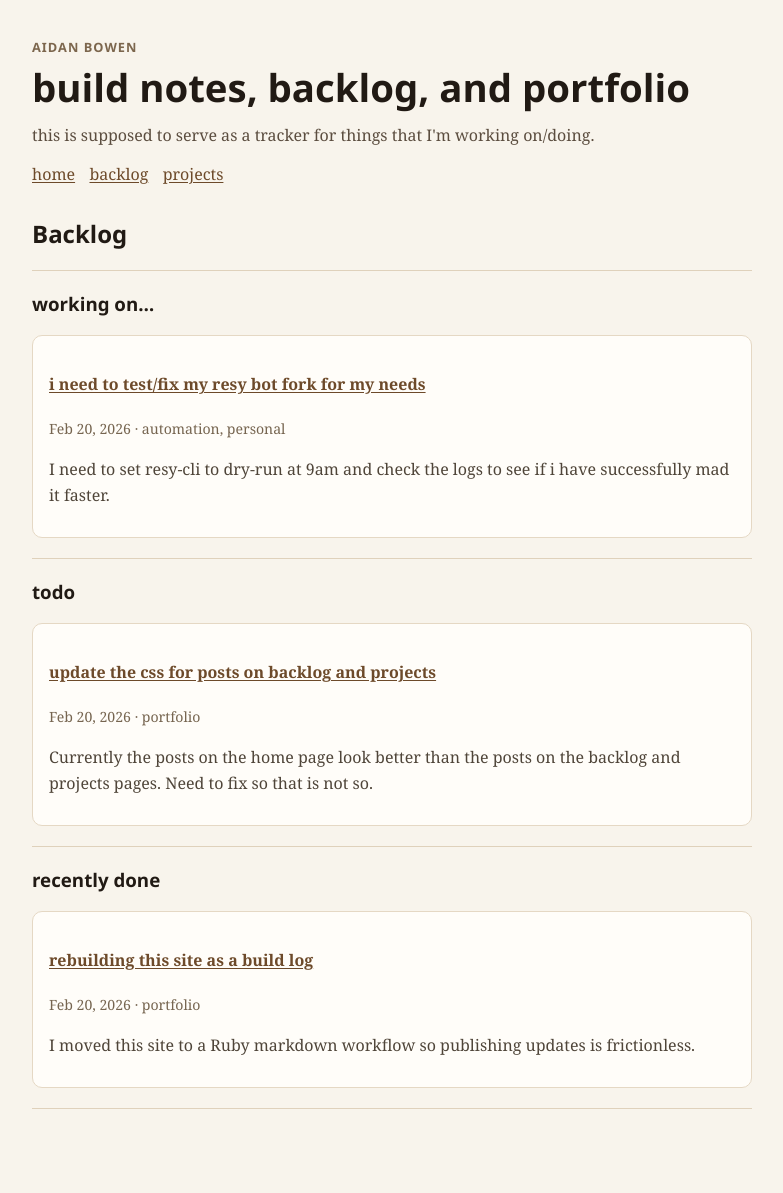
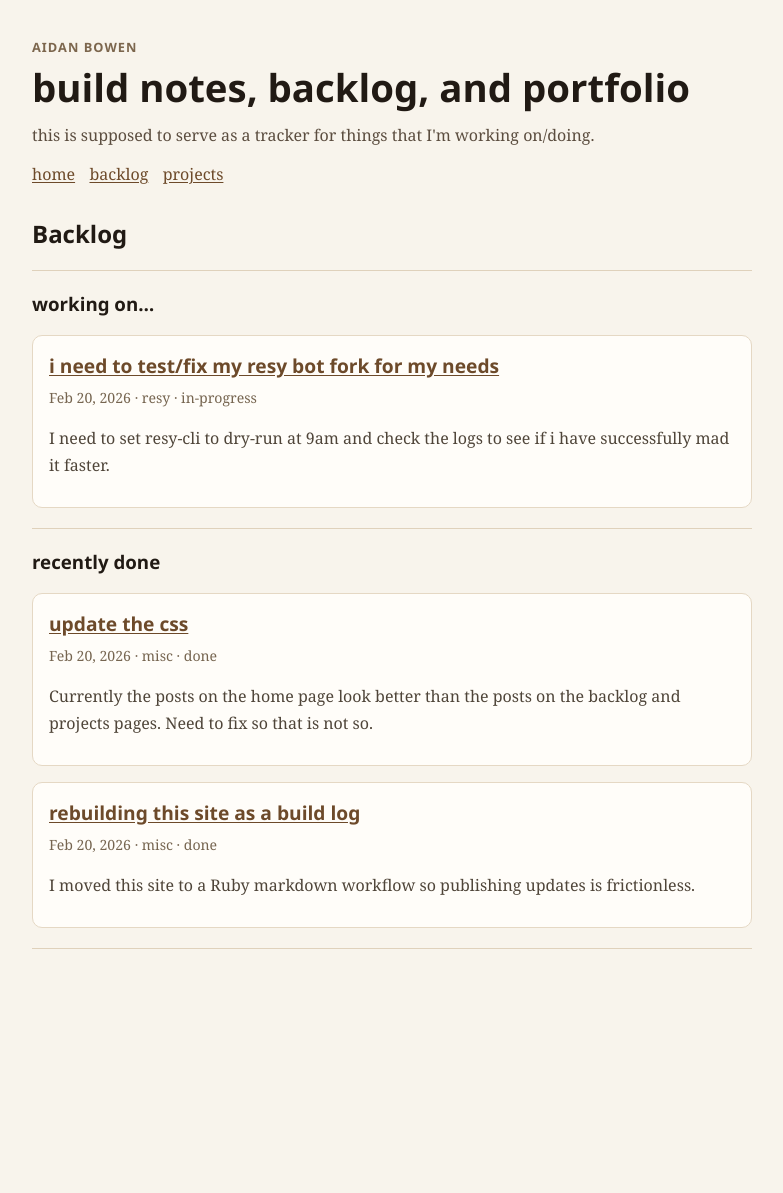
Before and after one commit to bowenaidan/bowenaidan.github.io, a Jekyll site: the page built from backlog.md, in a window 1280 px wide. Shown: the whole page, without its empty margins (248-1031 px from the left). Built offline with Jekyll 4.4.1, drawn with Linux system fonts in a browser that asks for light colours; after the commit the page ends 1033 px from its top, so only the background shows below that.

Commit message:
fix(articles): replace tags with project and backlog

```diff
--- a/_posts/2026-02-20-edit-md-css.md
+++ b/_posts/2026-02-20-edit-md-css.md
@@ -1,8 +1,8 @@
 ---
 layout: default
-title: update the css for posts on backlog and projects
+title: update the css
 project: misc
-backlog: todo
+backlog: done
 tags: [portfolio]
 ---
 
--- a/backlog.md
+++ b/backlog.md
@@ -13,8 +13,8 @@ permalink: /backlog/
 ### working on...
 {% for post in in_progress_posts %}
 <article>
-  <h4><a href="{{ post.url | relative_url }}">{{ post.title }}</a></h4>
-  <p class="post-meta">{{ post.date | date: "%b %-d, %Y" }}{% if post.tags %} · {{ post.tags | join: ", " }}{% endif %}</p>
+  <h2><a href="{{ post.url | relative_url }}">{{ post.title }}</a></h2>
+  <p class="post-meta">{{ post.date | date: "%b %-d, %Y" }}{% if post.project %} · {{ post.project | join: ", " }}{% endif %}{% if post.backlog %} · {{ post.backlog | join: ", " }}{% endif %}</p>
   <p>{{ post.excerpt | strip_html | truncate: 180 }}</p>
 </article>
 {% endfor %}
@@ -27,8 +27,8 @@ permalink: /backlog/
 ### todo
 {% for post in todo_posts %}
 <article>
-  <h4><a href="{{ post.url | relative_url }}">{{ post.title }}</a></h4>
-  <p class="post-meta">{{ post.date | date: "%b %-d, %Y" }}{% if post.tags %} · {{ post.tags | join: ", " }}{% endif %}</p>
+  <h2><a href="{{ post.url | relative_url }}">{{ post.title }}</a></h2>
+  <p class="post-meta">{{ post.date | date: "%b %-d, %Y" }}{% if post.project %} · {{ post.project | join: ", " }}{% endif %}{% if post.backlog %} · {{ post.backlog | join: ", " }}{% endif %}</p>
   <p>{{ post.excerpt | strip_html | truncate: 180 }}</p>
 </article>
 {% endfor %}
@@ -41,8 +41,8 @@ permalink: /backlog/
 ### recently done
 {% for post in done_posts limit:3 %}
 <article>
-  <h4><a href="{{ post.url | relative_url }}">{{ post.title }}</a></h4>
-  <p class="post-meta">{{ post.date | date: "%b %-d, %Y" }}{% if post.tags %} · {{ post.tags | join: ", " }}{% endif %}</p>
+  <h2><a href="{{ post.url | relative_url }}">{{ post.title }}</a></h2>
+  <p class="post-meta">{{ post.date | date: "%b %-d, %Y" }}{% if post.project %} · {{ post.project | join: ", " }}{% endif %}{% if post.backlog %} · {{ post.backlog | join: ", " }}{% endif %}</p>
   <p>{{ post.excerpt | strip_html | truncate: 180 }}</p>
 </article>
 {% endfor %}
```
Also changed, not shown: index.md (+1 -1 lines), projects.md (+4 -4 lines).
